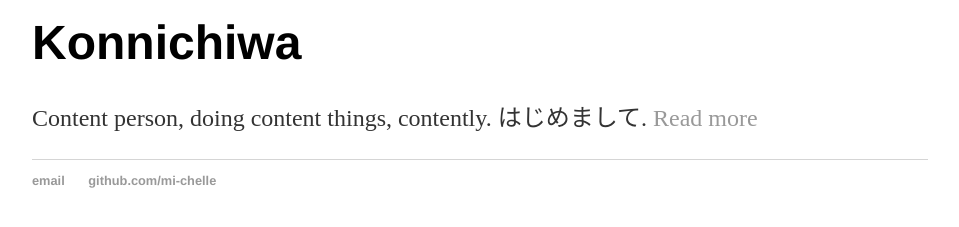
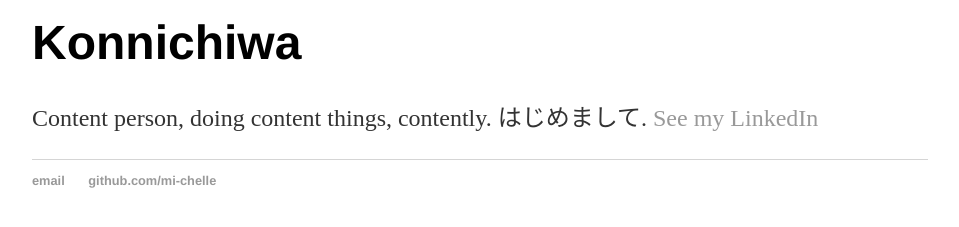
Before and after one commit to mi-chelle/akauntabiritii, a Jekyll site: the page built from README.md, in a window 1280 px wide. Shown: the part 282-509 px from the top of the page, without its empty margins (160-1119 px from the left). Built offline with Jekyll 4.4.1, drawn with Linux system fonts in a browser that asks for light colours; our own code applies the rules of GitHub Pages for plain Markdown files.

Commit message:
Update default.html

```diff
--- a/_layouts/default.html
+++ b/_layouts/default.html
@@ -21,7 +21,7 @@
 		</div>
     		<div class="blurb">
         		<h1>Konnichiwa</h1>
-				<p>Content person, doing content things, contently. はじめまして. <a href="/about">Read more</a></p>
+				<p>Content person, doing content things, contently. はじめまして. <a href="https://www.linkedin.com/in/michelleleesargent/">See my LinkedIn</a></p>
     		</div>
 
 		<footer>
```
